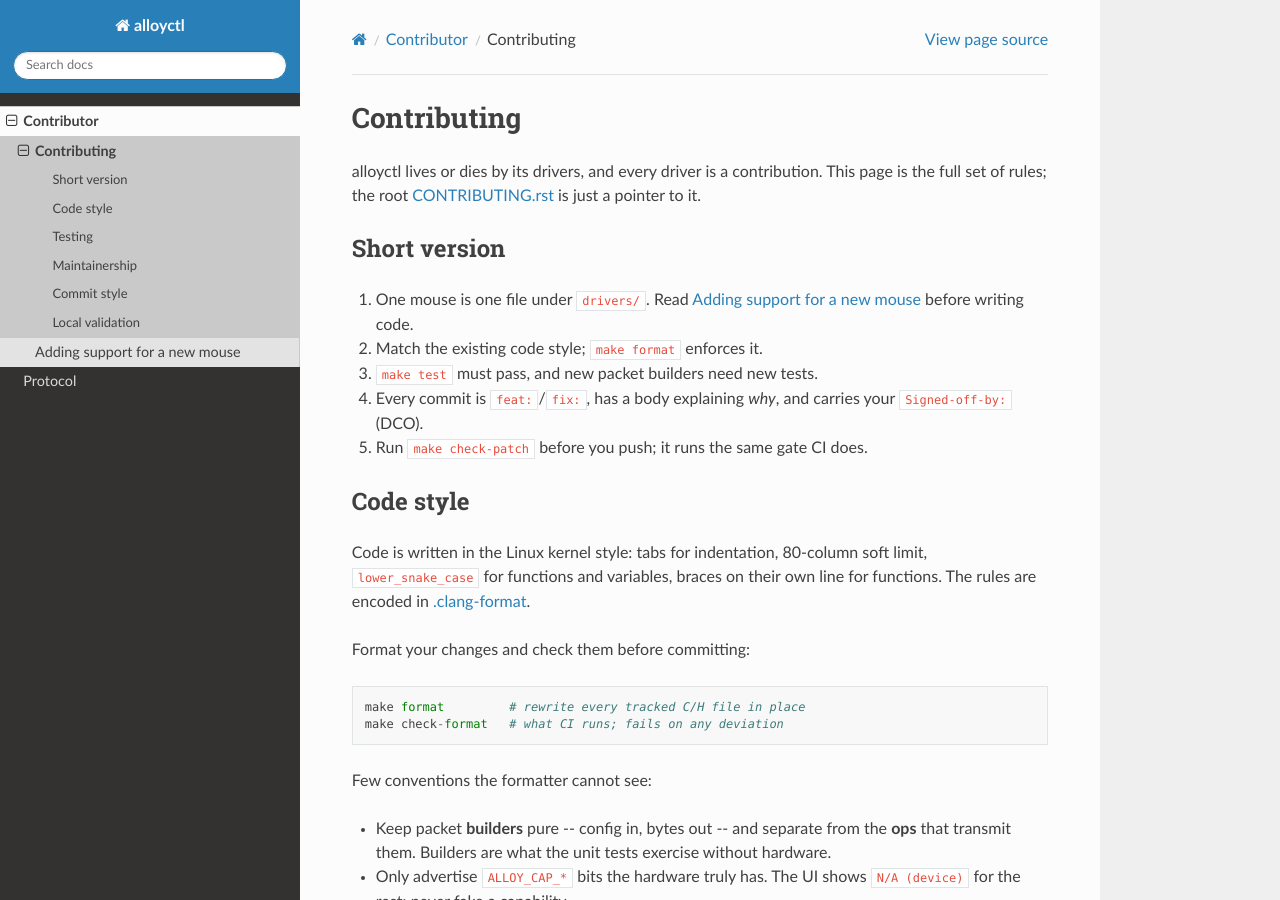
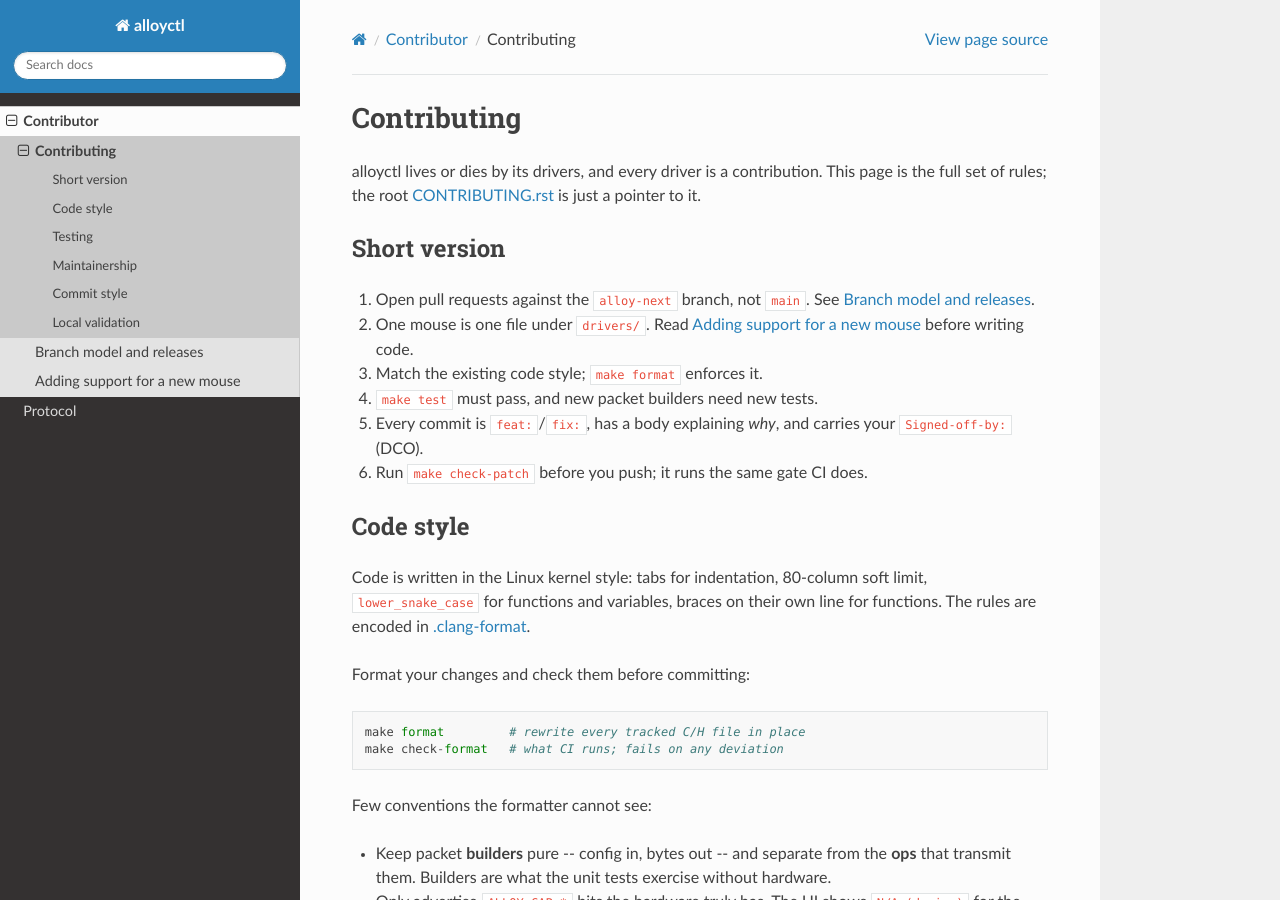
Before and after one commit to szymonwilczek/alloyctl, a Sphinx documentation site: the page built from Documentation/contributor/contributing.rst, in a window 1280 px wide and 900 px high. Built offline with Sphinx 7.4.7 and the Read the Docs theme 3.1.0, drawn with Linux system fonts in a browser that asks for light colours.

Commit message:
feat: route pull requests to alloy-next
Project needs an integration branch so main can carry only released code,
but there was only main, and nothing steered contributors or kept main
free of direct development.

Adopt a two-branch model: alloy-next is the integration branch where all
development lands, main holds released code. Add a PR router workflow
that retargets any pull request an outside contributor opens against main
to alloy-next and comments to explain, which also means the maintainer's
own alloy-next -> main promotion pull request is the only one that ever
targets main. Like the review workflow it runs under pull_request_target
and never checks out the pull request's code. Document the model and the
release flow in a new branching page, link it from the contributor index,
and point contributors at alloy-next from both CONTRIBUTING files.

Signed-off-by: Szymon Wilczek <swilczek.lx@gmail.com>

```diff
--- a/CONTRIBUTING.rst
+++ b/CONTRIBUTING.rst
@@ -8,6 +8,11 @@ Contributing
 alloyctl lives or dies by its drivers, and every driver is a contribution. One
 mouse is one file under ``drivers/``; the build and the runtime registry pick
 it up automatically.
+
+Open pull requests against the ``alloy-next`` branch, not ``main`` -- ``main``
+carries only released code. A pull request opened against ``main`` is retargeted
+automatically. See `the branch model
+<Documentation/contributor/branching.rst>`_.
 
 The full contribution rules -- code style, testing, commit style, DCO sign-off,
 and local validation -- live in `Documentation/contributor/contributing.rst
--- a/Documentation/contributor/contributing.rst
+++ b/Documentation/contributor/contributing.rst
@@ -12,6 +12,8 @@ a pointer to it.
 Short version
 =================
 
+#. Open pull requests against the ``alloy-next`` branch, not ``main``. See
+   :doc:`branching`.
 #. One mouse is one file under ``drivers/``. Read
    :doc:`adding-a-driver` before writing code.
 #. Match the existing code style; ``make format`` enforces it.
--- a/Documentation/contributor/index.rst
+++ b/Documentation/contributor/index.rst
@@ -11,4 +11,5 @@ Everything you need to add a mouse and get the patch merged.
    :maxdepth: 1
 
    contributing
+   branching
    adding-a-driver
```
Also changed, not shown: Documentation/contributor/branching.rst (added, +59 -0 lines), 1 other file.
